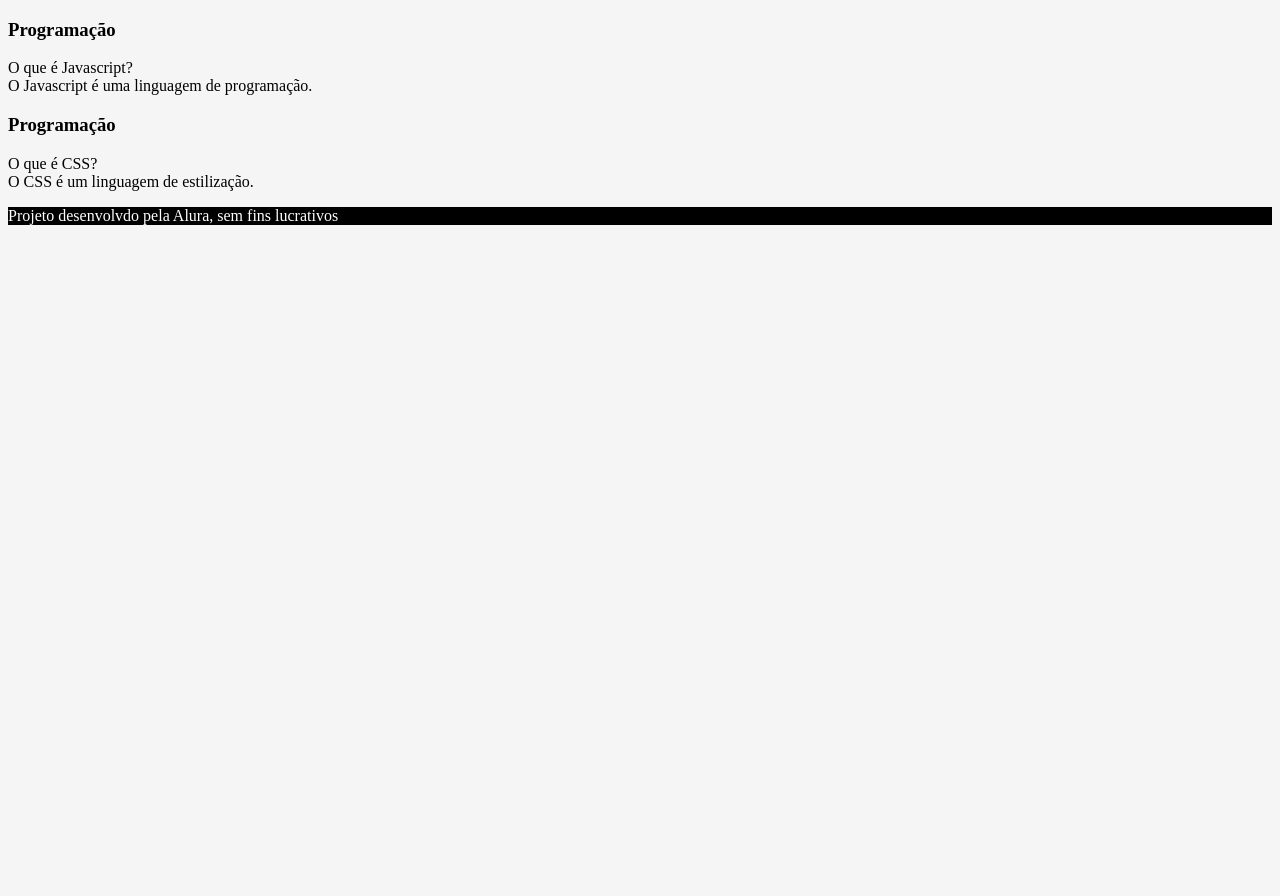
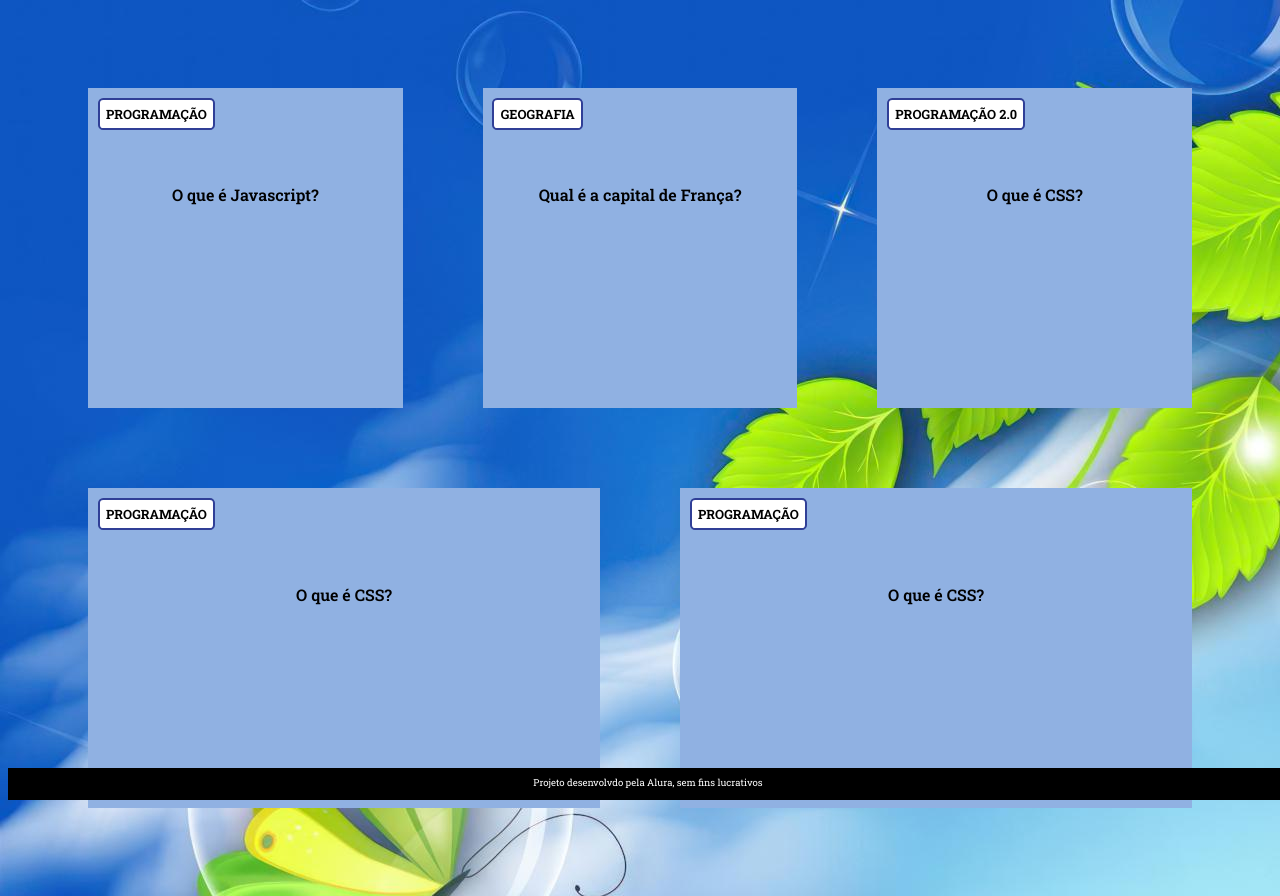
Before and after one commit to Amilcar07/Projecto-del-17-de-octubre, a plain HTML site: page index.html in a window 1280 px wide. Before the commit the page ends 800 px from the top, so only its background shows below. Drawn offline with Linux system fonts and the light colour scheme.

Commit message:
Add files via upload
Ultimo cambio el 17-10-24

```diff
--- a/index.html
+++ b/index.html
@@ -17,18 +17,45 @@
         <section id="container">
 
             <article class="cartao">
-            <div class="cartao_conteudo"></div>
-            <h3>Programação</h3>
-            <div class="cartao_conteudo_pergunta">O que é Javascript?</div>
-            <div class="cartao_conteudo_resposta">O Javascript é uma linguagem de programação.</div>
+                <div class="cartao-conteudo">
+                <h3>PROGRAMAÇÃO</h3>
+                <div class="cartao-conteudo-pergunta"> <p>O que é Javascript?</p> </div>
+                <div class="cartao-conteudo-resposta"> <p>O Javascript é uma linguagem de programação.</p> </div>
+                </div>
             </article>
 
             <article class="cartao">
-                <div class="cartao_conteudo"></div>
-                <h3>Programação</h3>
-                <div class="cartao_conteudo_pergunta">O que é CSS?</div>
-                <div class="cartao_conteudo_resposta">O CSS é um linguagem de estilização.</div>
+                <div class="cartao-conteudo">
+                <h3>GEOGRAFIA</h3>
+                <div class="cartao-conteudo-pergunta"> <p>Qual é a capital de França?</p> </div>
+                <div class="cartao-conteudo-resposta"> <p>A capital da França Paris</p> </div>
+                </div>
+            </article>
+
+                <article class="cartao">
+                    <div class="cartao-conteudo">
+                    <h3>PROGRAMAÇÃO 2.0</h3>
+                    <div class="cartao-conteudo-pergunta"> <p>O que é CSS?</p> </div>
+                    <div class="cartao-conteudo-resposta"> <p>O CSS é um linguagem de estilização.</p> </div>
+                    </div>
                 </article>
+
+                <article class="cartao">
+                    <div class="cartao-conteudo">
+                    <h3>PROGRAMAÇÃO</h3>
+                    <div class="cartao-conteudo-pergunta"> <p>O que é CSS?</p> </div>
+                    <div class="cartao-conteudo-resposta"> <p>O CSS é um linguagem de estilização.</p> </div>
+                    </div>
+                </article>
+
+                <article class="cartao">
+                    <div class="cartao-conteudo">
+                    <h3>PROGRAMAÇÃO</h3>
+                    <div class="cartao-conteudo-pergunta"> <p>O que é CSS?</p> </div>
+                    <div class="cartao-conteudo-resposta"> <p>O CSS é um linguagem de estilização.</p> </div>
+                    </div>
+                </article>
+
 
         </section>
 
--- a/style.css
+++ b/style.css
@@ -1,9 +1,89 @@
-body{
-    background-color: whitesmoke;
+:root{
+    --azul3: #90b1e2;
+    --azul2: #4a5a74;
+    --azul1: #303f97;
 }
 
-footer{
-    background-color: black;
+body {
+    background-image: url('images/over-50-frutiger-aero-wallpapers-2008ify-your-pc-v0-9ckfyod2nz9b1.jpg');
+    font-family: 'Roboto Slab';
+}
+
+#container {
+    display: flex;
+    flex-wrap: wrap;
+    justify-content: space-between;
+    padding: 4rem;
+    gap: 3rem;
+}
+
+.cartao {
+    margin: 1rem 1rem;
+    border-radius: 0.8em;
+    background-color: #303f97;
+    height: 20rem;
+    flex-grow: 1;
+    flex-basis: calc(33% - 6rem);
+}
+
+.cartao-conteudo {
+    text-align: center;
+    background-color: #90b1e2;
+    height: 100%;
+    transform-style: preserve-3d;
+    transition: transform 300ms ease-in-out;
+}
+
+.cartao-conteudo h3 {
+    background-color: white;
+    color: black;
+    text-align: left;
+    position: absolute;
+    border: 2px solid #303f97;
+    padding: 0.5em;
+    margin: 0.6rem;
+    border-radius: 0.4em;
+    font-size: 1vw;
+    backface-visibility: hidden;
+}
+
+.cartao-conteudo p {
+    margin-top: 1rem;
+    padding: 2rem;
+    margin-top: 4rem;
+}
+
+.cartao-conteudo-pergunta p {
+    font-weight: 600;
+}
+
+.cartao:hover .cartao-conteudo{
+    transform: rotateY(180deg);
+}
+
+.cartao-conteudo-pergunta,
+.cartao-conteudo-resposta{
+    backface-visibility: hidden;
+    position: absolute;
+    height: 100%;
+    width: 100%;
+}
+
+.cartao-conteudo-resposta{
+    transform: rotateY(180deg);
+}
+
+footer {
+    background-color: #000000;
     color: white;
-    position:
+    position: fixed;
+    bottom: 0;
+    width: 100%;
+    height: 2rem;
 }
+
+footer p {
+    text-align: center;
+    font-size: 0.6rem;
+    margin-top: 0.5rem;
+}
```
Also changed, not shown: perguntas.js (added, +17 -0 lines), Paso a paso.txt (added), images/over-50-frutiger-aero-wallpapers-2008ify-your-pc-v0-9ckfyod2nz9b1.jpg (added).
